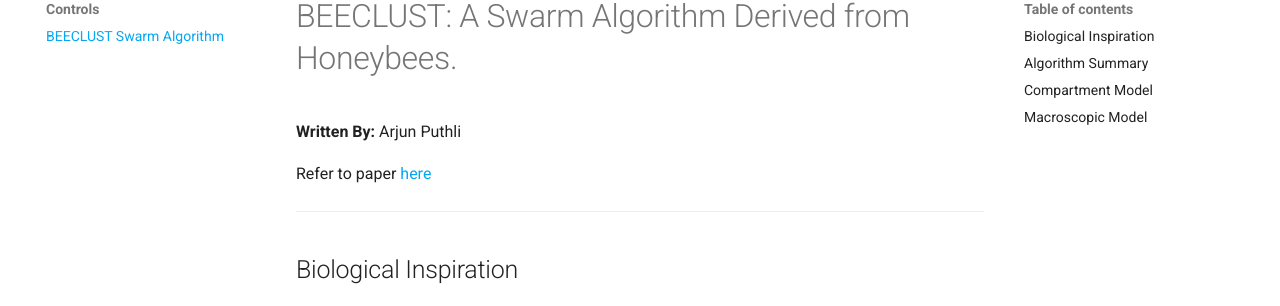
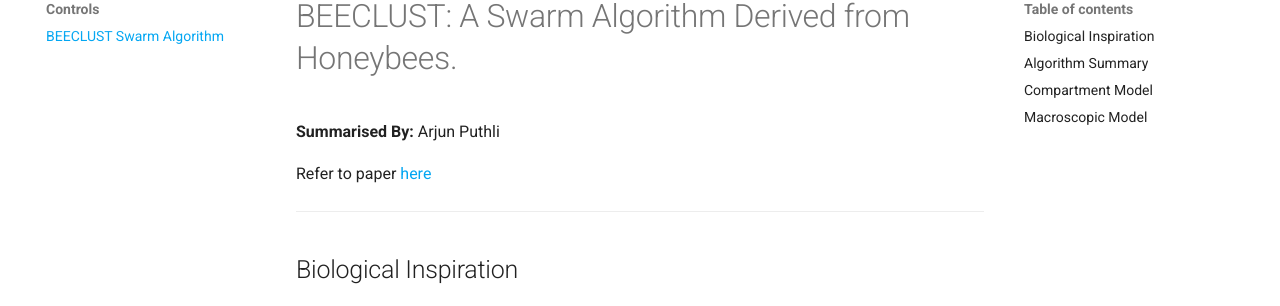
Before and after one commit to ERC-BPGC/research-notes, an MkDocs documentation site: the page built from docs/controls/beeclust.md, in a window 1280 px wide and 900 px high. Shown: the part 150-456 px from the top of the window. Built offline with MkDocs 1.6.1 and Material for MkDocs 9.7.7, drawn with Linux system fonts in a browser that asks for light colours; comment, search, counter and statistics services are not loaded.

```diff
--- a/docs/controls/beeclust.md
+++ b/docs/controls/beeclust.md
@@ -1,6 +1,6 @@
 # BEECLUST: A Swarm Algorithm Derived from Honeybees.
 
-<strong>Written By:</strong> Arjun Puthli
+<strong>Summarised By:</strong> Arjun Puthli
 
 Refer to paper [here](http://heikohamann.de/pub/schmickl_beeclust_2011.pdf)
 
```
Also changed, not shown: template.md (+1 -1 lines).
